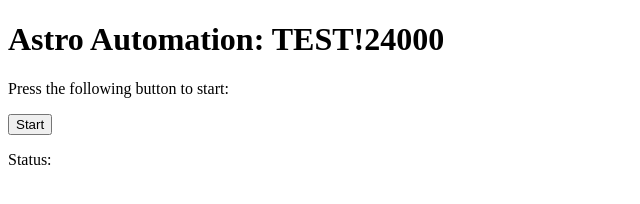
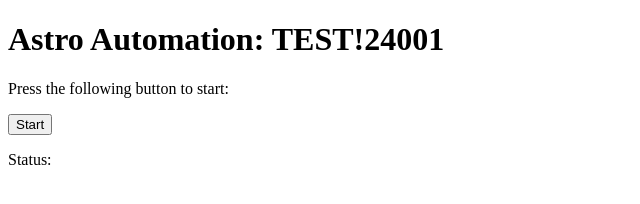
Before and after one commit to hamzaazam430/hamzaazam430.astro.uat.co, a website: page index_dev.html in a window 1280 px wide. Shown: the full height of the page, 0-640 px from the left. Drawn offline with Linux system fonts and the light colour scheme.

Commit message:
31 commit

```diff
--- a/index_dev.html
+++ b/index_dev.html
@@ -6,7 +6,7 @@
     </title>
   </head>
   <body>
-    <h1>Astro Automation: TEST!24000</h1>
+    <h1>Astro Automation: TEST!24001</h1>
     <p>Press the following button to start:</p>
     <button onclick="startWorker()">Start</button>
     <p>Status: <output id="result"></output></p>
```
